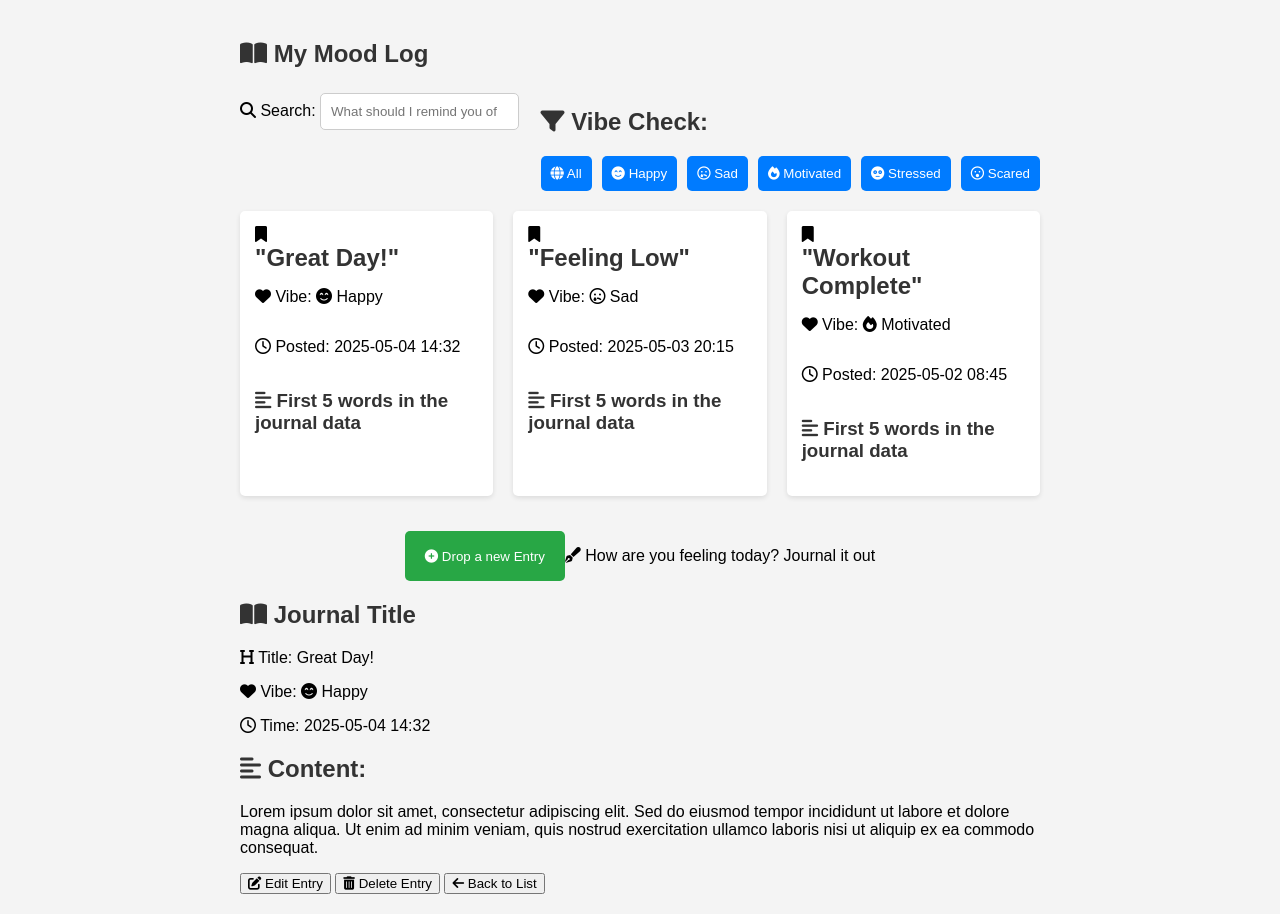
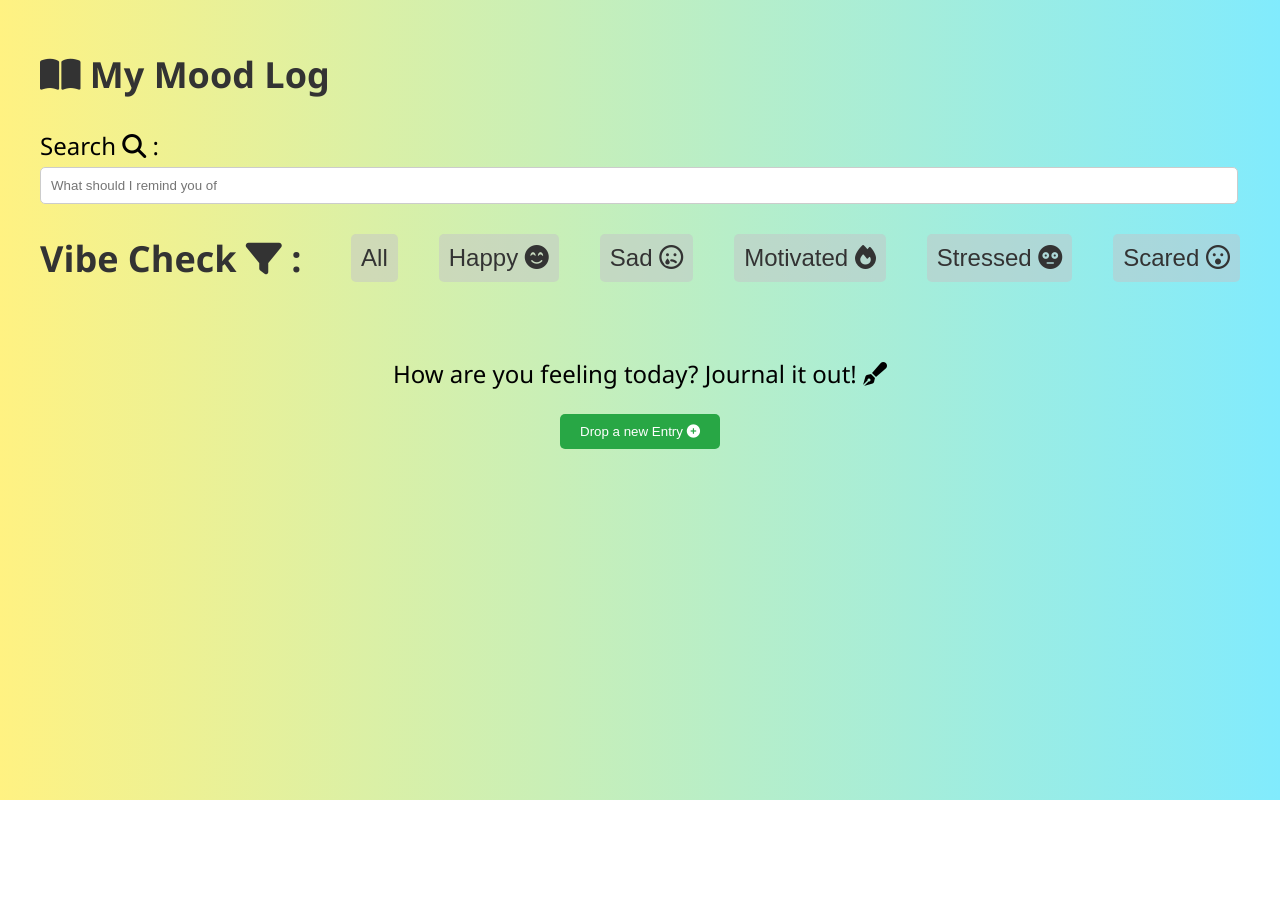
Before and after one commit to dkmakyer/Journal-app-GTP, a plain HTML site: page index.html in a window 1280 px wide. After the commit the page ends 800 px from the top, so only its background shows below. Drawn offline with Linux system fonts and the light colour scheme.

```diff
--- a/index.css
+++ b/index.css
@@ -1,16 +1,16 @@
-/* Base Styles for Mobile First */
-
 body {
-    font-family: Arial, sans-serif;
+    font-family: 'Segoe UI', Tahoma, Geneva, Verdana, sans-serif;
     margin: 0;
     padding: 0;
-    background-color: #f4f4f4;
+    background: linear-gradient(to right, #fff282, #81ebfd);
+    background-attachment: fixed;
 }
 
 .main-container {
-    max-width: 600px;
+    min-width: 375px;
     margin: 0 auto;
     padding: 20px;
+    font-size: 1.5rem;
 }
 
 h1, h2, h3 {
@@ -18,8 +18,6 @@
 }
 
 .search-container {
-    display: flex;
-    flex-direction: column;
     margin-bottom: 20px;
 }
 
@@ -28,6 +26,12 @@
     margin-top: 5px;
     border: 1px solid #ccc;
     border-radius: 5px;
+    width: 97%;
+}
+
+.mood-filter-container{
+    display: grid;
+    grid-template-columns: 1fr;
 }
 
 .mood-filter-buttons {
@@ -36,12 +40,13 @@
     gap: 10px;
 }
 
-.mood-filter-buttons button {
+.mood-filter-buttons button, .journal-entry-buttons button, .journal-detail-buttons button  {
     padding: 10px;
     border: none;
+    font-size: 1.5rem;
     border-radius: 5px;
-    background-color: #007bff;
-    color: white;
+    background-color: rgba(196, 196, 199, 0.5);
+    color: #333;
     cursor: pointer;
 }
 
@@ -60,6 +65,9 @@
 .add-entry-button {
     text-align: center;
     margin-top: 20px;
+    display: flex;
+    flex-direction: column;
+    align-items: center;
 }
 
 .add-entry-button button {
@@ -69,10 +77,14 @@
     background-color: #28a745;
     color: white;
     cursor: pointer;
+    max-width: 12rem;
+}
+
+.hidden{
+    display: none;
 }
 
 .journal-entry-modal {
-    display: none; /* Hidden by default */
     background: white;
     padding: 20px;
     border-radius: 5px;
@@ -83,7 +95,21 @@
     margin-right: 10px;
 }
 
-/* Responsive Styles for Tablet and Desktop */
+textarea {
+    width: 95%;
+    height: 100px;
+    padding: 10px;
+    border: 1px solid #ccc;
+    border-radius: 5px;
+    resize: none;
+}
+
+.journal-content{
+    display: grid;
+    grid-template-columns: 1fr;
+    gap: 1rem;
+}
+
 
 @media (min-width: 768px) {
     .search-container {
@@ -94,6 +120,7 @@
     .search-container input[type="text"] {
         flex: 1;
         margin-right: 10px;
+        width: 98%;
     }
 
     .mood-filter-buttons {
@@ -111,6 +138,13 @@
         gap: 20px;
     }
 
+    .journal-top-content{
+        display: flex;
+        flex-direction: row;
+        align-items: center;
+        justify-content: space-between;
+    }
+
     .add-entry-button {
         display: flex;
         justify-content: center;
@@ -119,7 +153,19 @@
 
 @media (min-width: 1024px) {
     .main-container {
-        max-width: 800px;
+        max-width: 1200px;
+    }
+
+    .mood-filter-container{
+        display: grid;
+        grid-template-columns: 0.7fr 2fr;
+    }
+    .mood-filter-buttons{
+        display: flex;
+        flex-direction: row;
+        align-items: center;
+        gap: auto;
+        justify-content: space-between;
     }
 
     .journal-list-container {
--- a/index.html
+++ b/index.html
@@ -20,7 +20,7 @@
       <section class="search-container">
         <div>
           <label for="search">
-            <i class="fas fa-search"></i> Search:
+            Search <i class="fas fa-search"></i>  :
             <input
               type="text"
               id="search"
@@ -28,114 +28,114 @@
             />
           </label>
         </div>
-        <div>
-          <h2 class="mood-filter-title"><i class="fas fa-filter"></i> Vibe Check:</h2>
+        <div class="mood-filter-container">
+          <h2 class="mood-filter-title">Vibe Check <i class="fas fa-filter"></i> : </h2>
           <div class="mood-filter-buttons">
-            <button><i class="fas fa-globe"></i> All</button>
-            <button><i class="fas fa-smile-beam"></i> Happy</button>
-            <button><i class="far fa-sad-tear"></i> Sad</button>
-            <button><i class="fas fa-fire"></i> Motivated</button>
-            <button><i class="fas fa-flushed"></i> Stressed</button>
-            <button><i class="far fa-surprise"></i> Scared</button>
+            <button>All</button>
+            <button>Happy <i class="fas fa-smile-beam"></i></button>
+            <button>Sad <i class="far fa-sad-tear"></i></button>
+            <button>Motivated <i class="fas fa-fire"></i></button>
+            <button>Stressed <i class="fas fa-flushed"></i></button>
+            <button>Scared <i class="far fa-surprise"></i></button>
           </div>
         </div>
       </section>
 
       <section class="journal-list-body">
-        <div class="journal-list-container">
+        <!-- <div class="journal-list-container">
           <div class="journal-list">
             <div class="journal-title">
-              <i class="fas fa-bookmark"></i>
-              <h2>"Great Day!"</h2>
+              <h2><i class="fas fa-bookmark"></i> "Great Day!"</h2>
             </div>
             <div class="journal-mood">
-              <p><i class="fas fa-heart"></i> Vibe: <i class="fas fa-smile-beam"></i> <span>Happy</span></p>
+              <p>Vibe <i class="fas fa-heart"></i> : <span>Happy</span> <i class="fas fa-smile-beam"></i> </p>
             </div>
             <div class="timestamp">
-              <p><i class="far fa-clock"></i> Posted: <span>2025-05-04 14:32</span></p>
+              <p>Posted <i class="far fa-clock"></i> : <span>2025-05-04 14:32</span></p>
             </div>
             <h3><i class="fas fa-align-left"></i> First 5 words in the journal data</h3>
           </div>
           <div class="journal-list">
             <div class="journal-title">
-              <i class="fas fa-bookmark"></i>
-              <h2>"Feeling Low"</h2>
+              <h2><i class="fas fa-bookmark"></i> "Great Day!"</h2>
             </div>
             <div class="journal-mood">
-              <p><i class="fas fa-heart"></i> Vibe: <i class="far fa-sad-tear"></i> <span>Sad</span></p>
+              <p>Vibe <i class="fas fa-heart"></i> : <span>Happy</span> <i class="fas fa-smile-beam"></i> </p>
             </div>
             <div class="timestamp">
-              <p><i class="far fa-clock"></i> Posted: <span>2025-05-03 20:15</span></p>
+              <p>Posted <i class="far fa-clock"></i> : <span>2025-05-04 14:32</span></p>
             </div>
             <h3><i class="fas fa-align-left"></i> First 5 words in the journal data</h3>
           </div>
           <div class="journal-list">
             <div class="journal-title">
-              <i class="fas fa-bookmark"></i>
-              <h2>"Workout Complete"</h2>
+              <h2><i class="fas fa-bookmark"></i> "Great Day!"</h2>
             </div>
             <div class="journal-mood">
-              <p><i class="fas fa-heart"></i> Vibe: <i class="fas fa-fire"></i> <span>Motivated</span></p>
+              <p>Vibe <i class="fas fa-heart"></i> : <span>Happy</span> <i class="fas fa-smile-beam"></i> </p>
             </div>
             <div class="timestamp">
-              <p><i class="far fa-clock"></i> Posted: <span>2025-05-02 08:45</span></p>
+              <p>Posted <i class="far fa-clock"></i> : <span>2025-05-04 14:32</span></p>
             </div>
             <h3><i class="fas fa-align-left"></i> First 5 words in the journal data</h3>
           </div>
-        </div>
+        </div> -->
         <div class="add-entry-button">
-          <button>
-            <i class="fas fa-plus-circle"></i> Drop a new Entry
-          </button>
-          <p><i class="fas fa-pen-fancy"></i> How are you feeling today? Journal it out</p>
+            <p>How are you feeling today? Journal it out! <span><i class="fas fa-pen-fancy"></i></span></p>
+            <button>
+              Drop a new Entry <i class="fas fa-plus-circle"></i>
+            </button>
         </div>
       </section>
 
-      <section class="journal-entry-modal">
+      <section class="journal-entry-modal hidden">
         <h1 class="journal-entry-title"><i class="fas fa-pen-alt"></i> New Log</h1>
         <div class="journal-content">
-          <label for="journal-entry-title"><i class="fas fa-heading"></i> Title: <input id="journal-detail-title" type="text" placeholder="Today was..."></label>
-          <label for="journal-entry-textarea"
-            ><i class="fas fa-align-left"></i> Content:
+          <div>
+            <label for="journal-entry-title">Title <i class="fas fa-heading"></i> : <input id="journal-detail-title" type="text" placeholder="Today was..."></label>
+            <label for="journal-mood-dropdown">
+                Vibe <i class="fas fa-heart"></i> :
+                <select name="journal-mood-dropdown" id="journal-mood-dropdown">
+                    <option value="happy">Happy <i class="fas fa-smile-beam"></i> </option>
+                    <option value="sad">Sad <i class="far fa-sad-tear"></i></option>
+                    <option value="motivated">Motivated <i class="fas fa-fire"></i></option>
+                    <option value="stressed">Stressed <i class="fas fa-flushed"></i></option>
+                    <option value="scared">Scared <i class="far fa-surprise"></i></option>
+                </select>
+              </label>
+          </div>
+          <div class="textarea-container">
+            <label for="journal-entry-textarea"
+            >
+            Content <i class="fas fa-align-left"></i> :
             <textarea
               id="journal-entry-textarea"
-              rows="10"
-              cols="30"
               placeholder="Dear Mood Log..."
             ></textarea>
           </label>
-          <label for="journal-mood-dropdown">
-            <i class="fas fa-heart"></i> Vibe:
-            <select name="journal-mood-dropdown" id="journal-mood-dropdown">
-                <option value="happy"><i class="fas fa-smile-beam"></i> Happy</option>
-                <option value="sad"><i class="far fa-sad-tear"></i> Sad</option>
-                <option value="motivated"><i class="fas fa-fire"></i> Motivated</option>
-                <option value="stressed"><i class="fas fa-flushed"></i> Stressed</option>
-                <option value="scared"><i class="far fa-surprise"></i> Scared</option>
-            </select>
-          </label>
+          </div>
         </div>
         <div class="journal-entry-buttons">
-            <button><i class="fas fa-save"></i> Save Entry</button>
-            <button><i class="fas fa-times"></i> Cancel</button>
+            <button>Save Entry <i class="fas fa-save"></i></button>
+            <button>Cancel <i class="fas fa-times"></i></button>
         </div>
       </section>
 
-      <section class="journal-detail-container">
+      <section class="journal-detail-container hidden">
           <h1 class="journal-detail-container-title"><i class="fas fa-book-open"></i> Journal Title</h1>
         <div class="journal-top-content">
-            <p class="journal-detail-title"><i class="fas fa-heading"></i> Title: <span>Great Day!</span></p>
-            <p class="journal-detail-title"><i class="fas fa-heart"></i> Vibe: <i class="fas fa-smile-beam"></i> <span>Happy</span></p>
-            <p class="journal-detail-title"><i class="far fa-clock"></i> Time: <span>2025-05-04 14:32</span></p>
+            <p class="journal-detail-title">Title <i class="fas fa-heading"></i> : <span>Great Day!</span></p>
+            <p class="journal-detail-title">Vibe <i class="fas fa-heart"></i> : <span>Happy</span> <i class="fas fa-smile-beam"></i></p>
+            <p class="journal-detail-title">Time <i class="far fa-clock"></i> : <span>2025-05-04 14:32</span></p>
         </div>
         <div class="journal-detail-content">
             <h2><i class="fas fa-align-left"></i> Content:</h2>
             <p class="journal-detail-text">Lorem ipsum dolor sit amet, consectetur adipiscing elit. Sed do eiusmod tempor incididunt ut labore et dolore magna aliqua. Ut enim ad minim veniam, quis nostrud exercitation ullamco laboris nisi ut aliquip ex ea commodo consequat.</p>
         </div>
         <div class="journal-detail-buttons">
-            <button><i class="fas fa-edit"></i> Edit Entry</button>
-            <button><i class="fas fa-trash-alt"></i> Delete Entry</button>
-            <button><i class="fas fa-arrow-left"></i> Back to List</button>
+            <button>Edit Entry <i class="fas fa-edit"></i></button>
+            <button>Delete Entry <i class="fas fa-trash-alt"></i></button>
+            <button>Back to List <i class="fas fa-arrow-left"></i></button>
         </div>
       </section>
     </main>
```
